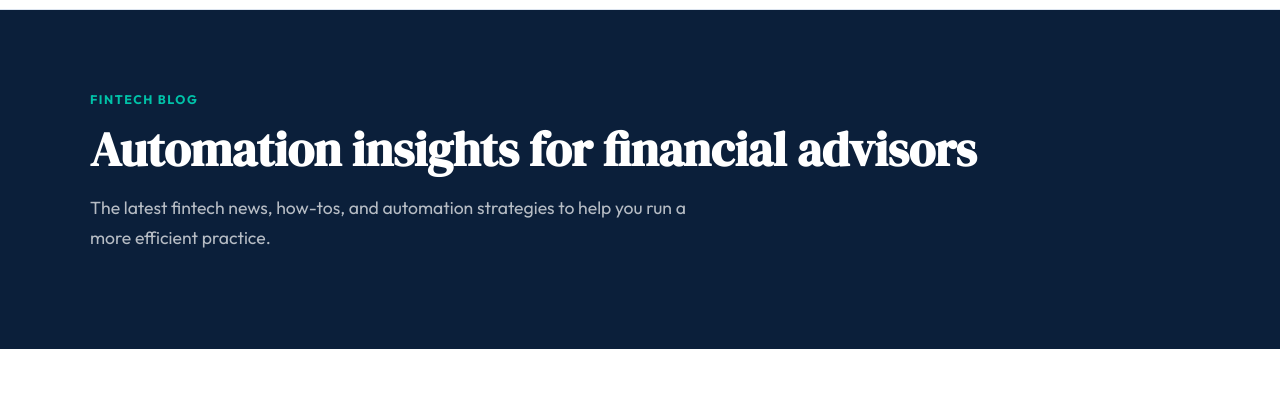
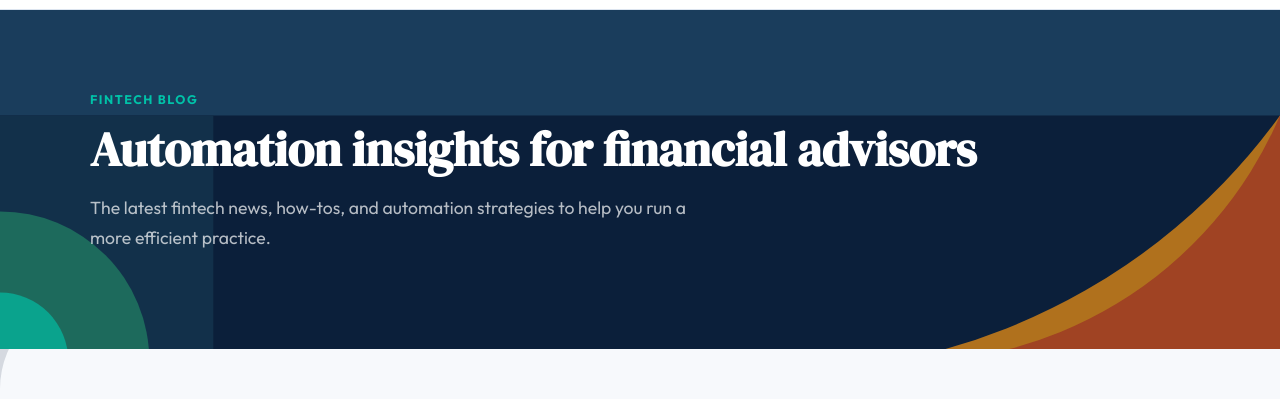
Before and after one commit to SphynxGitHub/sphynxsite, a website: page blog.html in a window 1280 px wide. Shown: the part 71-470 px from the top of the page. Drawn offline with nearby package versions, Linux system fonts and the light colour scheme.

Commit message:
Add files via upload

```diff
--- a/includes.js
+++ b/includes.js
@@ -1,4 +1,8 @@
-// Inject critical assets into <head> immediately
+// ============================================================
+// SPHYNX INCLUDES — favicon, fonts, CSS, nav, footer, wallpaper
+// ============================================================
+
+// 1. Inject critical assets into <head> immediately
 document.head.insertAdjacentHTML('beforeend', `
   <link rel="icon" type="image/png" href="/favicon.png">
   <link rel="preconnect" href="https://fonts.googleapis.com">
@@ -6,19 +10,77 @@ document.head.insertAdjacentHTML('beforeend', `
   <link rel="stylesheet" href="/shared.css">
 `);
 
-// Load Lucide then wire up nav, footer and icons
-function loadScript(src) {
-  return new Promise((resolve, reject) => {
-    const s = document.createElement('script');
-    s.src = src;
-    s.onload = resolve;
-    s.onerror = reject;
-    document.head.appendChild(s);
-  });
-}
+// 2. Hero background SVG — edit here to update every page hero
+const HERO_BG = `<svg class="hero-bg-svg" viewBox="0 0 1200 340" preserveAspectRatio="xMidYMid slice" xmlns="http://www.w3.org/2000/svg" aria-hidden="true">
+  <rect width="1200" height="340" fill="#0b1f3a"/>
+  <rect x="0" y="0" width="1200" height="110" fill="#1a3d5c"/>
+  <rect x="0" y="110" width="200" height="230" fill="#12304a"/>
+  <path d="M1200 110 A580 580 0 0 1 620 340 L1200 340 Z" fill="#c87d1a" opacity=".88"/>
+  <path d="M1200 110 A380 380 0 0 1 820 340 L1200 340 Z" fill="#9b3025" opacity=".7"/>
+  <circle cx="0" cy="340" r="140" fill="#1d6a5c"/>
+  <circle cx="0" cy="340" r="64" fill="#00c2a8" opacity=".65"/>
+</svg>`;
 
+// 3. Wallpaper SVG — V3 edge-hugging scene, edit here to update all pages
+const WALLPAPER = `<svg id="sphynx-wallpaper" xmlns="http://www.w3.org/2000/svg" aria-hidden="true"
+  style="position:fixed;inset:0;width:100%;height:100%;pointer-events:none;z-index:0;overflow:visible">
+  <defs>
+    <linearGradient id="wfade" x1="0" y1="0" x2="0" y2="1">
+      <stop offset="0%" stop-color="#f7f9fc" stop-opacity="0"/>
+      <stop offset="8%" stop-color="#f7f9fc" stop-opacity="1"/>
+      <stop offset="92%" stop-color="#f7f9fc" stop-opacity="1"/>
+      <stop offset="100%" stop-color="#f7f9fc" stop-opacity="0"/>
+    </linearGradient>
+  </defs>
+
+  <!-- LEFT EDGE — shapes flow down the left side -->
+  <path d="M0 80 A110 110 0 0 1 110 190 L0 190 Z" fill="#c87d1a" opacity=".22"/>
+  <path d="M0 190 A90 90 0 0 0 90 100 L0 100 Z" fill="#9b3025" opacity=".19"/>
+  <circle cx="0" cy="340" r="75" fill="#1d6a5c" opacity=".2"/>
+  <path d="M0 460 A95 95 0 0 1 95 365 L0 365 Z" fill="#0b1f3a" opacity=".14"/>
+  <circle cx="0" cy="580" r="65" fill="#c87d1a" opacity=".2"/>
+  <path d="M0 700 A85 85 0 0 0 85 615 L0 615 Z" fill="#9b3025" opacity=".18"/>
+  <circle cx="0" cy="820" r="70" fill="#1d6a5c" opacity=".19"/>
+  <circle cx="0" cy="820" r="30" fill="#00c2a8" opacity=".22"/>
+  <path d="M0 960 A100 100 0 0 1 100 860 L0 860 Z" fill="#c87d1a" opacity=".2"/>
+  <circle cx="0" cy="1080" r="60" fill="#0b1f3a" opacity=".13"/>
+  <path d="M0 1200 A90 90 0 0 0 90 1110 L0 1110 Z" fill="#1d6a5c" opacity=".18"/>
+  <circle cx="0" cy="1340" r="68" fill="#9b3025" opacity=".17"/>
+  <path d="M0 1480 A80 80 0 0 1 80 1400 L0 1400 Z" fill="#c87d1a" opacity=".19"/>
+
+  <!-- RIGHT EDGE — offset from left so they don't mirror perfectly -->
+  <path d="M100vw 120 A120 120 0 0 0 calc(100vw - 120px) 240 L100vw 240 Z" fill="#1d6a5c" opacity=".21"/>
+  <circle cx="100vw" cy="300" r="70" fill="#9b3025" opacity=".17"/>
+  <path d="M100vw 390 A95 95 0 0 0 calc(100vw - 95px) 295 L100vw 295 Z" fill="#c87d1a" opacity=".19"/>
+  <circle cx="100vw" cy="530" r="60" fill="#0b1f3a" opacity=".13"/>
+  <circle cx="100vw" cy="530" r="26" fill="#00c2a8" opacity=".22"/>
+  <path d="M100vw 650 A110 110 0 0 0 calc(100vw - 110px) 540 L100vw 540 Z" fill="#1d6a5c" opacity=".2"/>
+  <circle cx="100vw" cy="780" r="65" fill="#c87d1a" opacity=".2"/>
+  <path d="M100vw 900 A85 85 0 0 0 calc(100vw - 85px) 815 L100vw 815 Z" fill="#9b3025" opacity=".18"/>
+  <circle cx="100vw" cy="1020" r="55" fill="#1d6a5c" opacity=".19"/>
+  <path d="M100vw 1140 A100 100 0 0 0 calc(100vw - 100px) 1040 L100vw 1040 Z" fill="#0b1f3a" opacity=".13"/>
+  <circle cx="100vw" cy="1260" r="62" fill="#c87d1a" opacity=".19"/>
+  <circle cx="100vw" cy="1260" r="28" fill="#00c2a8" opacity=".21"/>
+  <path d="M100vw 1400 A90 90 0 0 0 calc(100vw - 90px) 1310 L100vw 1310 Z" fill="#9b3025" opacity=".17"/>
+
+  <!-- A few subtle centre accents so it doesn't feel too edge-only -->
+  <circle cx="50vw" cy="200" r="14" fill="#00c2a8" opacity=".18"/>
+  <circle cx="50vw" cy="700" r="12" fill="#9b3025" opacity=".14"/>
+  <circle cx="50vw" cy="1200" r="13" fill="#c87d1a" opacity=".14"/>
+</svg>`;
+
+// 4. Wire everything up after DOM is ready
 document.addEventListener('DOMContentLoaded', async function () {
-  // Load Lucide first
+
+  // Inject wallpaper as first child of body (behind everything)
+  document.body.insertAdjacentHTML('afterbegin', WALLPAPER);
+
+  // Make sure body and content sit above wallpaper
+  document.body.style.position = 'relative';
+  document.body.style.zIndex = '1';
+  document.body.style.background = 'transparent';
+
+  // Load Lucide icons
   await loadScript('https://unpkg.com/lucide@latest');
 
   // Inject nav
@@ -27,6 +89,19 @@ document.addEventListener('DOMContentLoaded', async function () {
     const res = await fetch('/nav.html');
     const html = await res.text();
     navEl.outerHTML = html;
+
+    // Inject hero background into page-hero if present
+    const hero = document.querySelector('.page-hero');
+    if (hero) {
+      hero.style.position = 'relative';
+      hero.style.overflow = 'hidden';
+      hero.insertAdjacentHTML('afterbegin', HERO_BG);
+    }
+
+    // Make sure page-hero-inner sits above the bg SVG
+    const heroInner = document.querySelector('.page-hero-inner');
+    if (heroInner) heroInner.style.position = 'relative';
+
     document.querySelectorAll('nav a').forEach(a => {
       if (a.pathname !== '/' && window.location.pathname.startsWith(a.pathname)) {
         a.classList.add('active');
@@ -42,6 +117,16 @@ document.addEventListener('DOMContentLoaded', async function () {
     footerEl.outerHTML = html;
   }
 
-  // Now init all icons — nav, footer and page content all present
+  // Init Lucide icons
   lucide.createIcons();
 });
+
+function loadScript(src) {
+  return new Promise((resolve, reject) => {
+    const s = document.createElement('script');
+    s.src = src;
+    s.onload = resolve;
+    s.onerror = reject;
+    document.head.appendChild(s);
+  });
+}
--- a/shared.css
+++ b/shared.css
@@ -94,3 +94,25 @@ footer { background: #060f1e; color: rgba(255,255,255,0.5); padding: 3rem 2rem;
 .icon-blue-bg i { color: var(--blue); }
 .icon-teal-bg i { color: var(--accent); }
 .icon-navy-bg i { color: var(--navy); }
+
+/* Hero background SVG */
+.page-hero { position: relative; overflow: hidden; }
+.hero-bg-svg { position: absolute; inset: 0; width: 100%; height: 100%; pointer-events: none; z-index: 0; }
+.page-hero-inner { position: relative; z-index: 1; }
+
+/* Wallpaper & hero background */
+html { background: #f7f9fc; }
+body { background: transparent; position: relative; z-index: 1; }
+.page-hero { position: relative; overflow: hidden; }
+.hero-bg-svg { position: absolute; inset: 0; width: 100%; height: 100%; pointer-events: none; z-index: 0; }
+.page-hero-inner { position: relative; z-index: 1; }
+
+/* Ensure all content sections sit above wallpaper */
+nav, section, footer, .filter-bar, .catalog-controls,
+.blog-layout, .dashboard-grid, .course-layout,
+.contact-layout, .manager-wrap, .estimate-wrap,
+.pricing-intro, .complexity-section, .coach-pricing-inner,
+.pricing-inner, .blog-layout, .container {
+  position: relative;
+  z-index: 1;
+}
```
